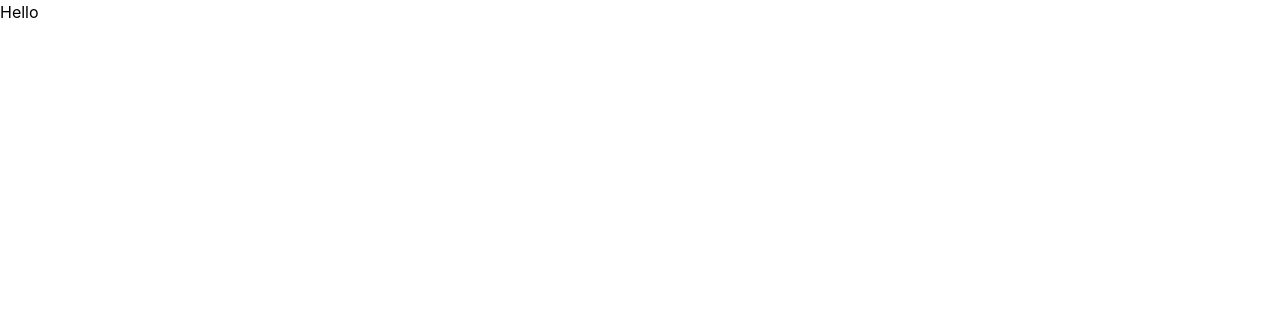
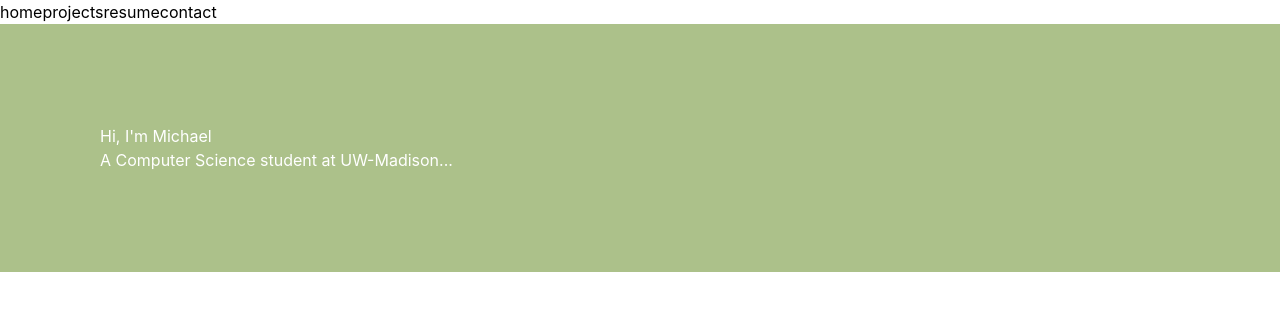
Before and after one commit to yasuhitoyen/my-portfolio, a React (Vite) app: page / in a window 1280 px wide. Shown: the top 310 px of the page. Built offline with nearby package versions, Linux system fonts and the light colour scheme.

Commit message:
Added navbar and introduced hero section

```diff
--- a/package.json
+++ b/package.json
@@ -11,7 +11,8 @@
   },
   "dependencies": {
     "react": "^18.3.1",
-    "react-dom": "^18.3.1"
+    "react-dom": "^18.3.1",
+    "react-router-dom": "^6.28.0"
   },
   "devDependencies": {
     "@eslint/js": "^9.13.0",
--- a/src/App.jsx
+++ b/src/App.jsx
@@ -1,9 +1,17 @@
-import React from 'react'
+import React from "react";
+import Navbar from "./Navbar";
 
 const App = () => {
   return (
-    <div className=' w-full bg-green-50 h-full'>Hello</div>
-  )
-}
+    <div className=" w-full h-screen">
+      <Navbar />
+      <div className="hero-section text-center ">
+        <h1>Hi, I'm Michael</h1>
+        <p>A Computer Science student at UW-Madison...</p>
 
-export default App
+      </div>
+    </div>
+  );
+};
+
+export default App;
--- /dev/null
+++ b/src/Navbar.jsx
@@ -0,0 +1,21 @@
+import React from "react";
+
+const Navbar = () => {
+  return (
+    <>
+      <div className="w-full h-[65px] bg-white shadow-md flex flex-row items-center justify-between px-20 rounded-b-2xl hover:scale-[1.01] transition-all duration-500">
+        <div className="flex flex-row items-center justify-between w-full">
+
+		</div>
+        <div className="flex flex-row items-center justify-between  w-full">
+          <button className="hover:scale-[1.05] transition-all duration-500 text-[20px] font-light tracking-lighter">home</button>
+          <button className="hover:scale-[1.05] transition-all duration-500 text-[20px] font-light tracking-lighter">projects</button>
+          <button className="hover:scale-[1.05] transition-all duration-500 text-[20px] font-light tracking-lighter">resume</button>
+          <button className="hover:scale-[1.05] transition-all duration-500 text-[20px] font-light tracking-lighter">contact</button>
+        </div>
+      </div>
+    </>
+  );
+};
+
+export default Navbar;
--- a/src/index.css
+++ b/src/index.css
@@ -8,19 +8,29 @@
   font-weight: 400;
 
 }
-
-a {
-  font-weight: 500;
-  color: #646cff;
-  text-decoration: inherit;
+.hero-section {
+  position: relative;
+  color: white;
+  background-color: #ACC18A;
+  padding: 100px;
+  overflow: hidden;
 }
-a:hover {
-  color: #535bf2;
+.site-background {
+  background-color: #F2FBE0;
 }
 
-
-
-h1 {
-  font-size: 3.2em;
-  line-height: 1.1;
+.extra-light-green {
+  background-color: #F2FBE0;
 }
+.light-green {
+  background-color: #DAFEB7;
+}
+.green {
+  background-color: #ACC18A;
+}
+.clay {
+  background-color: #837A75;
+}
+.dark-clay {
+  background-color: #605B56;
+}
```
Also changed, not shown: src/components/Home.jsx (added, +14 -0 lines), 1 other file (tests, documents, lock files or other folders).
